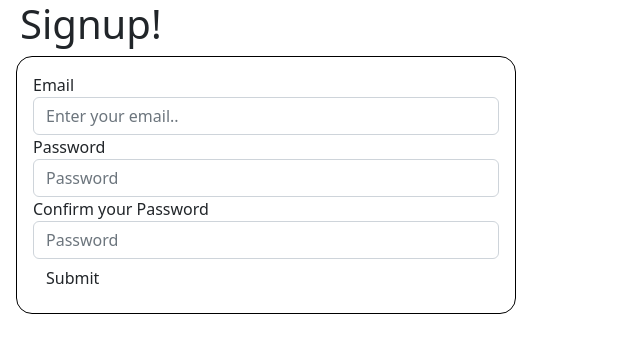
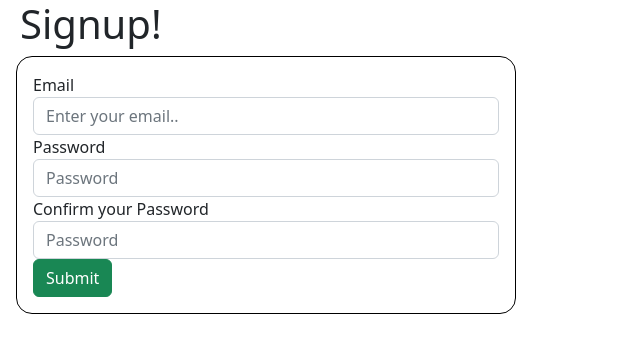
Before and after one commit to russell-gh/hospitality-hunt, a React (Create React App) app: page / in a window 1280 px wide. Shown: the top 352 px of the page, without its empty margins (0-640 px from the left). Built offline with nearby package versions, Linux system fonts and the light colour scheme.

Commit message:
minor format changes to form

```diff
--- a/src/components/Signup.jsx
+++ b/src/components/Signup.jsx
@@ -35,7 +35,6 @@ const Signup = () => {
   return (
     <>
       <h1>Signup!</h1>
-      <div className="signupContainer">
       <form onSubmit={submitSignupDate}>
         <div className="form-group">
           <label for="singupFormEmail">Email</label>
@@ -72,11 +71,10 @@ const Signup = () => {
           />
         </div>
 
-          <button type="submit" class="btn btn-default">
+        <button type="submit" class="btn btn-success">
           Submit
         </button>
       </form>
-      </div>
     </>
   );
 };
```
Lines whose indentation alone changed are shown as unchanged.
